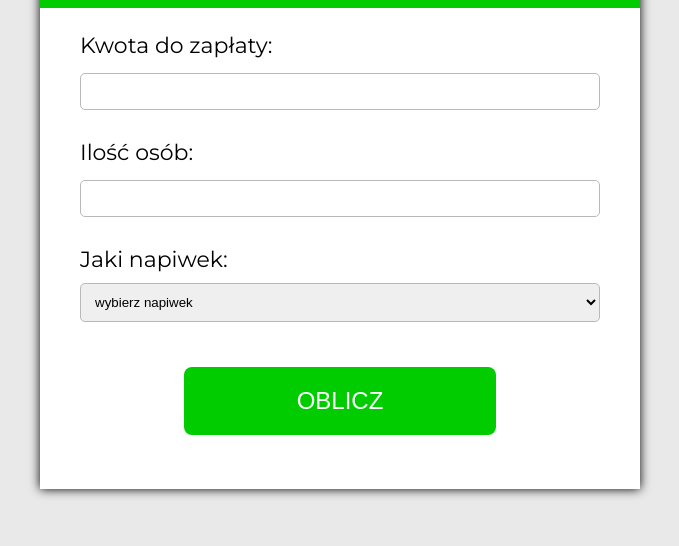
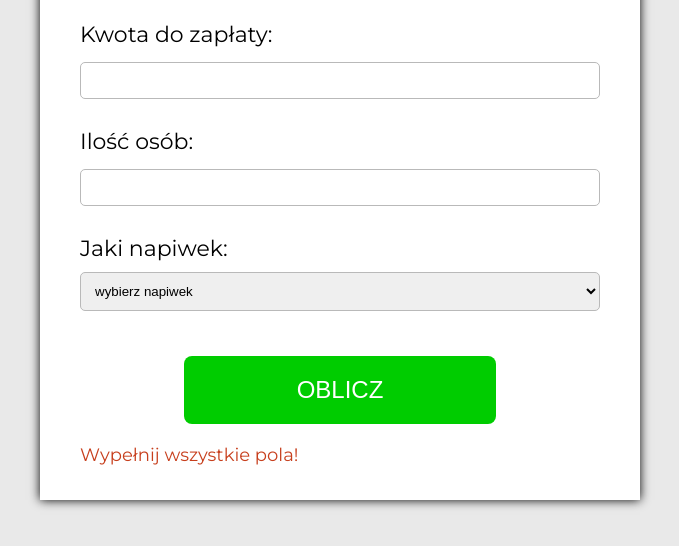
Before and after one commit to piterz6/tipCalculator, a plain HTML site: page index.html in a window 1280 px wide. Both pictures are taken after a click on the button "OBLICZ". Shown: the part 252-798 px from the top of the page, without its empty margins (300-979 px from the left). Drawn offline with Linux system fonts and the light colour scheme.

Commit message:
implementing JavaScript code for tip calculator.

```diff
--- a/index.html
+++ b/index.html
@@ -31,11 +31,12 @@
           <option value="0.2">20%</option>
         </select>
         <button class="count">OBLICZ</button>
-        <p class="error"></p>
+        <p class="error">Wypełnij wszystkie pola!</p>
         <p class="cost-info">
           Powinniście się złożyć po <span class="cost"></span>zł :)
         </p>
       </div>
     </div>
+    <script src="script.js"></script>
   </body>
 </html>
--- /dev/null
+++ b/script.js
@@ -0,0 +1,28 @@
+// geting all needed elements:
+const amount = document.querySelector("#amount");
+const people = document.querySelector("#people__count");
+const tip = document.querySelector("#tip");
+const countButton = document.querySelector(".count");
+const errorMessage = document.querySelector(".error");
+const costMessage = document.querySelector(".cost");
+const showResult = document.querySelector(".cost-info");
+//count tip main function:
+const countFunction = () => {
+  // if statement to avoid empty fields and if empty field
+  // appear showing error message by changing display property
+  if (!amount.value || !people.value || tip.value == "0") {
+    errorMessage.style.display = "block";
+    //if all fields are filled correctly count result by simple
+    //mathematical formula:
+  } else {
+    //count result
+    const result = (+amount.value + +amount.value * +tip.value) / +people.value;
+    //changing display property to show result message and hide error message
+    showResult.style.display = "block";
+    //showing result two places after comma:
+    costMessage.textContent = result.toFixed(2);
+    errorMessage.style.display = "none";
+  }
+};
+//put event listener on button
+countButton.addEventListener("click", countFunction);
--- a/style.css
+++ b/style.css
@@ -79,4 +79,5 @@ select {
 .error {
   font-size: 18px;
   color: rgb(199, 63, 29);
+  display: none;
 }
```
